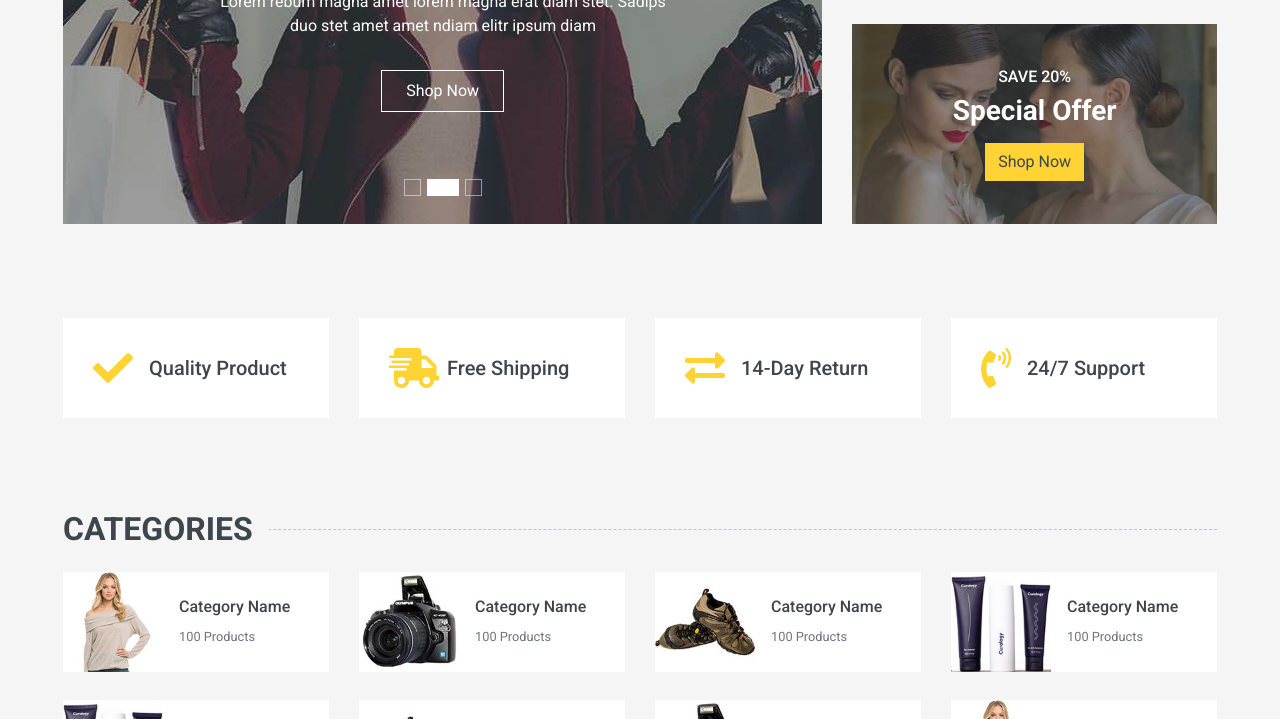
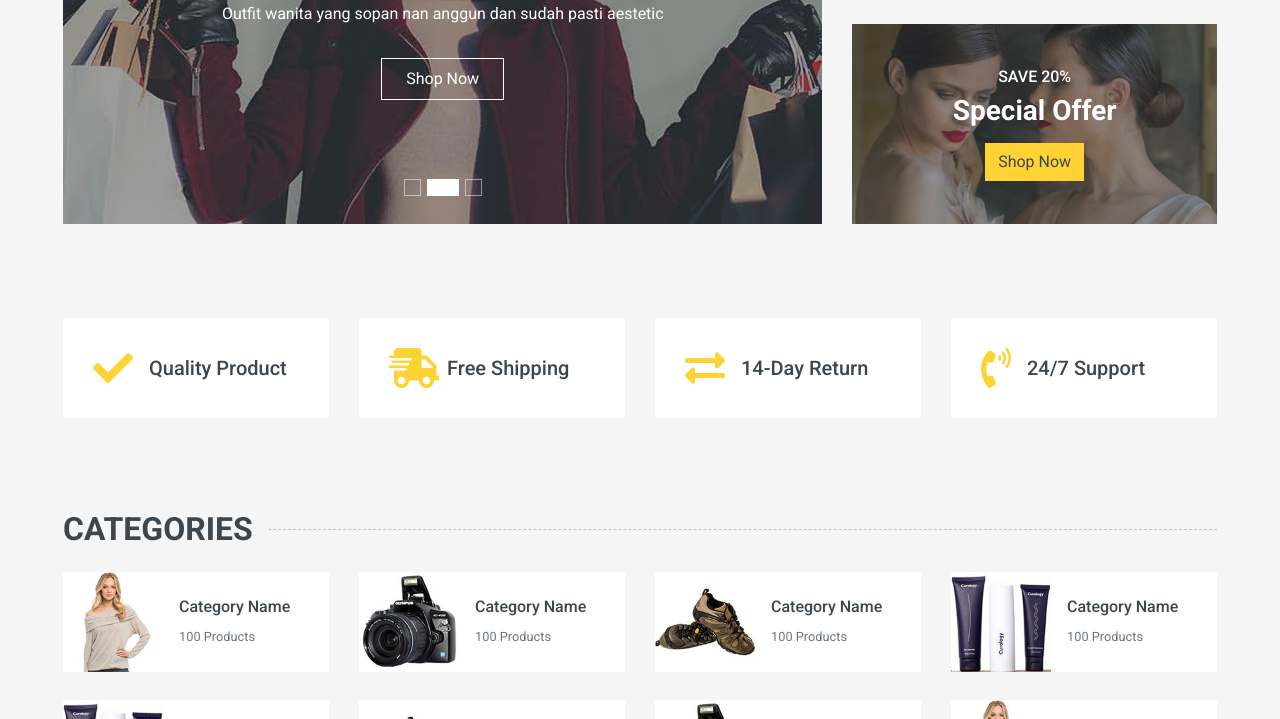
Before and after one commit to iszaenal/AlterWear, a plain HTML site: page index.html in a window 1280 px wide. Shown: the part 381-1100 px from the top of the page. Drawn offline with nearby package versions, Linux system fonts and the light colour scheme.

Commit message:
index.html

```diff
--- a/index.html
+++ b/index.html
@@ -152,7 +152,7 @@
                             <div class="carousel-caption d-flex flex-column align-items-center justify-content-center">
                                 <div class="p-3" style="max-width: 700px;">
                                     <h1 class="display-4 text-white mb-3 animate__animated animate__fadeInDown">Men Fashion</h1>
-                                    <p class="mx-md-5 px-5 animate__animated animate__bounceIn">Lorem rebum magna amet lorem magna erat diam stet. Sadips duo stet amet amet ndiam elitr ipsum diam</p>
+                                    <p class="mx-md-5 px-5 animate__animated animate__bounceIn">Outfit Laki-laki elegan enak dipandang, nyaman dipakai dan sudah pasti cocok untuk segala kondisi</p>
                                     <a class="btn btn-outline-light py-2 px-4 mt-3 animate__animated animate__fadeInUp" href="#">Shop Now</a>
                                 </div>
                             </div>
@@ -162,7 +162,7 @@
                             <div class="carousel-caption d-flex flex-column align-items-center justify-content-center">
                                 <div class="p-3" style="max-width: 700px;">
                                     <h1 class="display-4 text-white mb-3 animate__animated animate__fadeInDown">Women Fashion</h1>
-                                    <p class="mx-md-5 px-5 animate__animated animate__bounceIn">Lorem rebum magna amet lorem magna erat diam stet. Sadips duo stet amet amet ndiam elitr ipsum diam</p>
+                                    <p class="mx-md-5 px-5 animate__animated animate__bounceIn">Outfit wanita yang sopan nan anggun dan sudah pasti aestetic</p>
                                     <a class="btn btn-outline-light py-2 px-4 mt-3 animate__animated animate__fadeInUp" href="#">Shop Now</a>
                                 </div>
                             </div>
@@ -172,7 +172,7 @@
                             <div class="carousel-caption d-flex flex-column align-items-center justify-content-center">
                                 <div class="p-3" style="max-width: 700px;">
                                     <h1 class="display-4 text-white mb-3 animate__animated animate__fadeInDown">Kids Fashion</h1>
-                                    <p class="mx-md-5 px-5 animate__animated animate__bounceIn">Lorem rebum magna amet lorem magna erat diam stet. Sadips duo stet amet amet ndiam elitr ipsum diam</p>
+                                    <p class="mx-md-5 px-5 animate__animated animate__bounceIn">Outfit anak yang kekinian nyaman dipakai dan cocok untuk segala bentuk acara</p>
                                     <a class="btn btn-outline-light py-2 px-4 mt-3 animate__animated animate__fadeInUp" href="#">Shop Now</a>
                                 </div>
                             </div>
```
